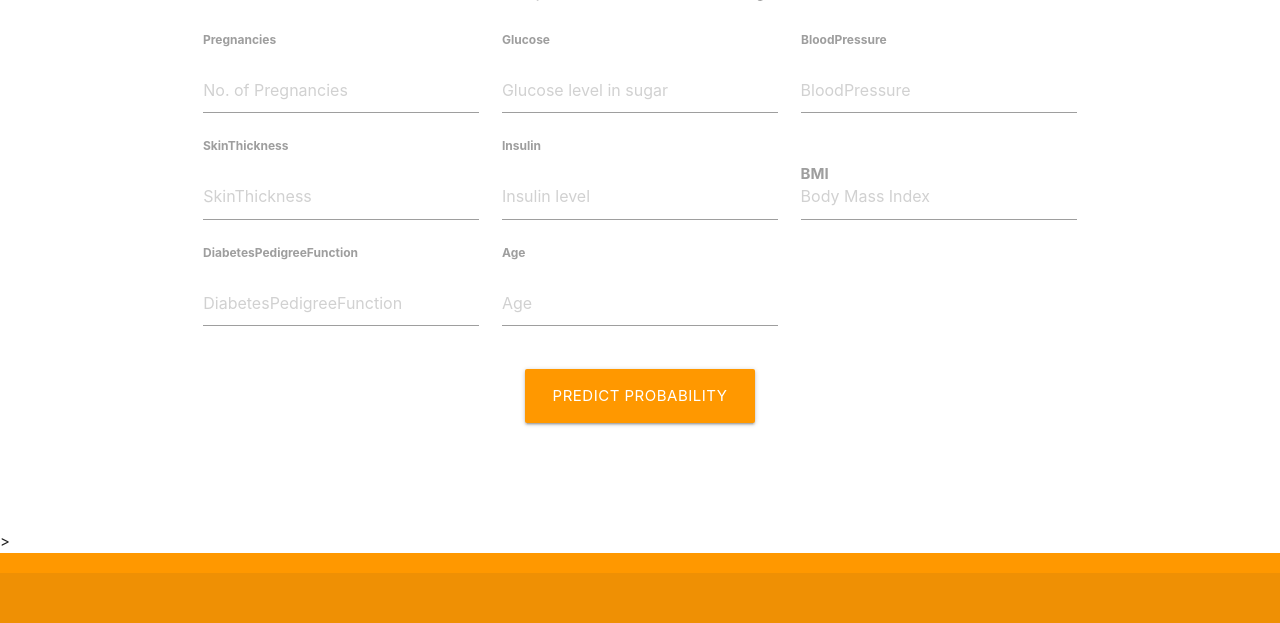
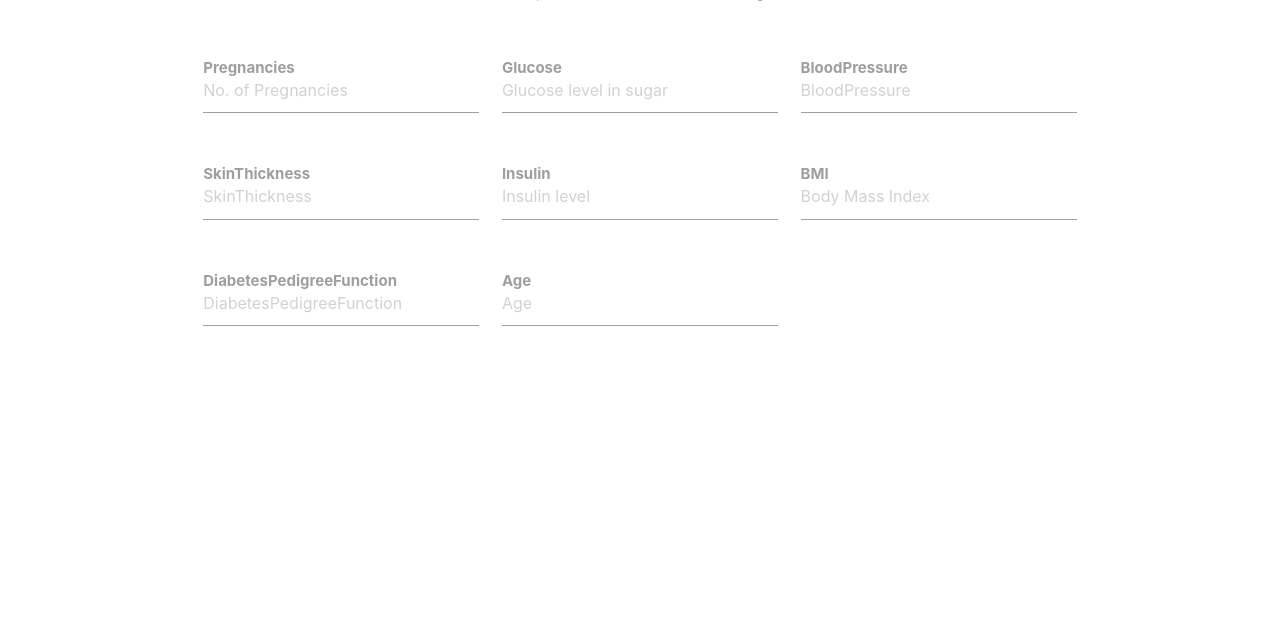
Before and after one commit to NimeshMalhotra/Project-Diabetes, a Flask app: page / in a window 1280 px wide. Shown: the part 259-882 px from the top of the page. After the commit the page ends 585 px from the top, so only its background shows below. Run offline with Flask 2, Linux system fonts and the light colour scheme; parts of the project's set-up code (start-up, migrations or seed data) failed here and were passed over; some libraries are stand-ins or nearby versions.

Commit message:
Update index.html

```diff
--- a/templates/index.html
+++ b/templates/index.html
@@ -82,11 +82,6 @@
 
           </div>
 
-          <div class="row center">
-
-              <button type="submit" class="btn-large waves-effect waves-light orange">Predict Probability</button>
-
-          </div>
         </form>
   </div>
 
@@ -94,22 +89,7 @@
 
 
     <br><br>
-  </div>
-  </div>>
-
-  <footer class="page-footer orange">
-    <div class="footer-copyright">
-      <div class="container" style="padding-bottom: 1rem; position: fixed; font-size: 1.2rem; margin-left: 5rem;">
-
-      </div>
-    </div>
   </footer>
-
-
-  <!--  Scripts-->
-  <script src="https://code.jquery.com/jquery-2.1.1.min.js"></script>
-  <script src=".js/materialize.js"></script>
-  <script src="js/init.js"></script>
 
   </body>
 </html>
```
